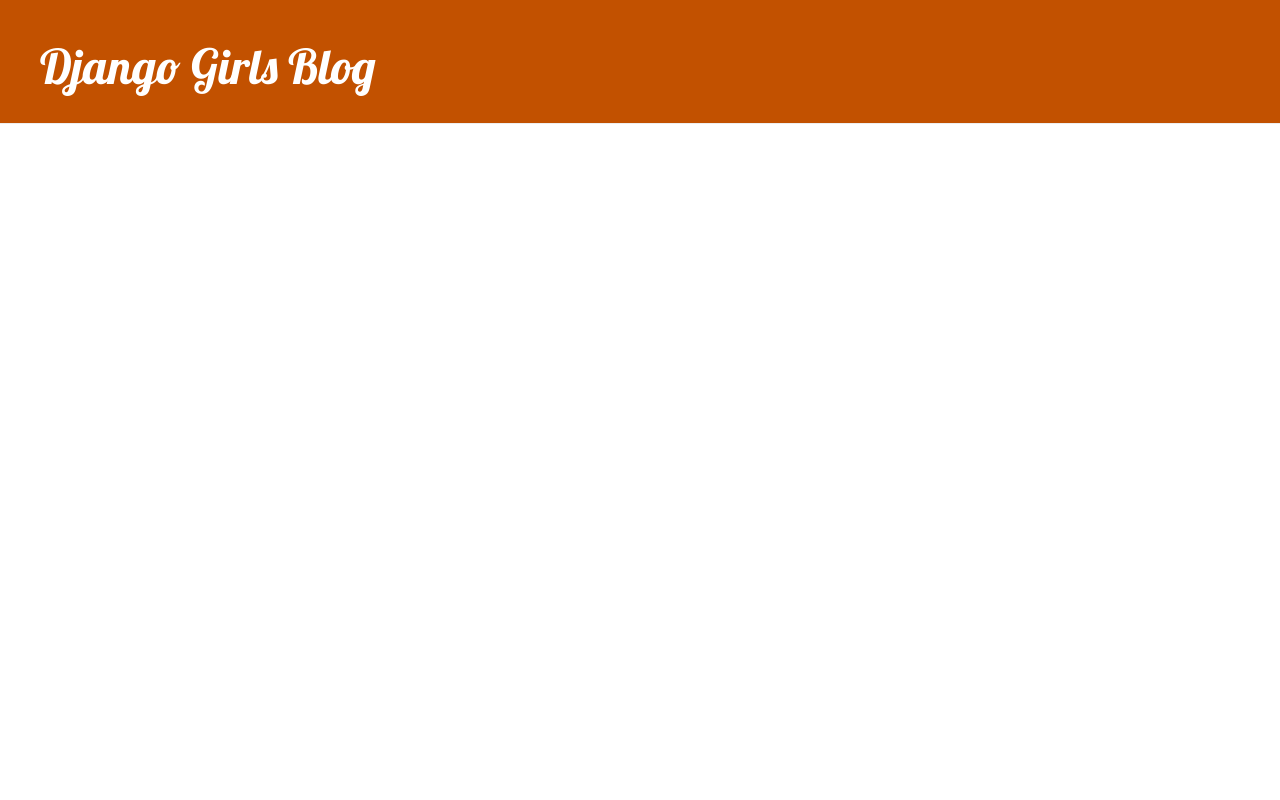
After one commit to 1uc4z/my-first-blog, a Django app: template blog/templates/blog/base.html in a window 1280 px wide. The commit adds this page. Run offline with Django 3.2, Linux system fonts and the light colour scheme; the template is opened without the code that fills it, so the values that code supplies are empty; some libraries are stand-ins or nearby versions.

Commit message:
adicinar viewe tamplates ao blog

```diff
--- /dev/null
+++ b/blog/static/css/blog.css
@@ -0,0 +1,46 @@
+.page-header {
+    background-color: #C25100;
+    margin-top: 0;
+    padding: 20px 20px 20px 40px;
+}
+
+.page-header h1, .page-header h1 a, .page-header h1 a:visited, .page-header h1 a:active {
+    color: #ffffff;
+    font-size: 36pt;
+    text-decoration: none;
+}
+
+.content {
+    margin-left: 40px;
+}
+
+h1, h2, h3, h4 {
+    font-family: 'Lobster', cursive;
+}
+
+.date {
+    color: #828282;
+}
+
+.save {
+    float: right;
+}
+
+.post-form textarea, .post-form input {
+    width: 100%;
+}
+
+.top-menu, .top-menu:hover, .top-menu:visited {
+    color: #ffffff;
+    float: right;
+    font-size: 26pt;
+    margin-right: 20px;
+}
+
+.post {
+    margin-bottom: 70px;
+}
+
+.post h2 a, .post h2 a:visited {
+    color: #000000;
+}
--- /dev/null
+++ b/blog/templates/blog/base.html
@@ -0,0 +1,23 @@
+{% load static %}
+<html>
+    <head>
+        <title>Django Girls blog</title>
+        <link rel="stylesheet" href="//maxcdn.bootstrapcdn.com/bootstrap/3.2.0/css/bootstrap.min.css">
+        <link rel="stylesheet" href="//maxcdn.bootstrapcdn.com/bootstrap/3.2.0/css/bootstrap-theme.min.css">
+        <link href='//fonts.googleapis.com/css?family=Lobster&subset=latin,latin-ext' rel='stylesheet' type='text/css'>
+        <link rel="stylesheet" href="{% static 'css/blog.css' %}">
+    </head>
+    <body>
+        <div class="page-header">
+            <h1><a href="/">Django Girls Blog</a></h1>
+        </div>
+        <div class="content container">
+            <div class="row">
+                <div class="col-md-8">
+                {% block content %}
+                {% endblock %}
+                </div>
+            </div>
+        </div>
+    </body>
+</html>
--- a/blog/urls.py
+++ b/blog/urls.py
@@ -3,4 +3,5 @@ from . import views
 
 urlpatterns = [
     path('', views.post_list, name='post_list'),
+    path('post/<int:pk>/', views.post_detail, name='post_detail'),
 ]
```
Also changed, not shown: blog/templates/blog/post_detail.html (added, +13 -0 lines), blog/templates/blog/post_list.html (+11 -39 lines), blog/views.py (+9 -1 lines), blog/templates/blog/imagens/fundo.jpg (added), blog/templates/blog/imagens/logo.jpeg (added).
